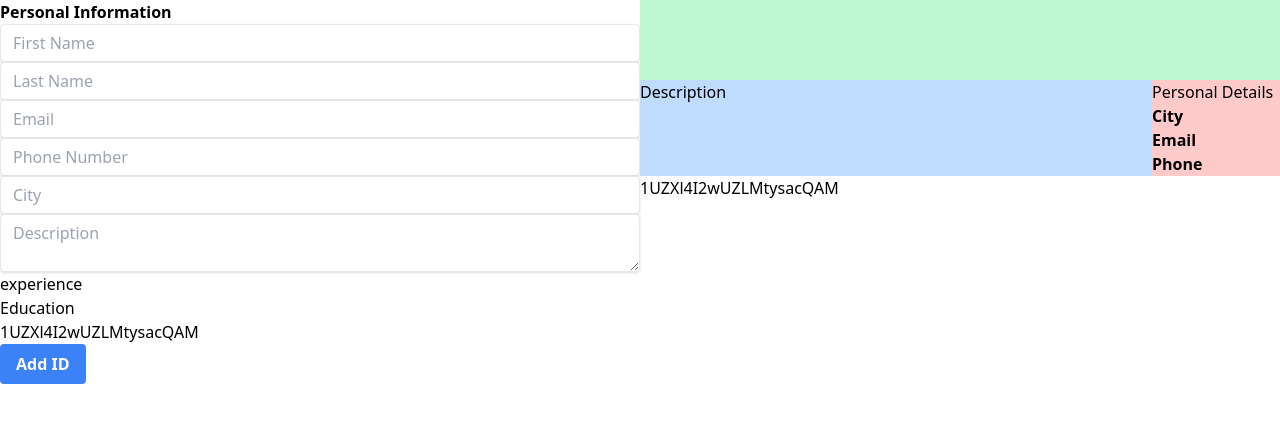
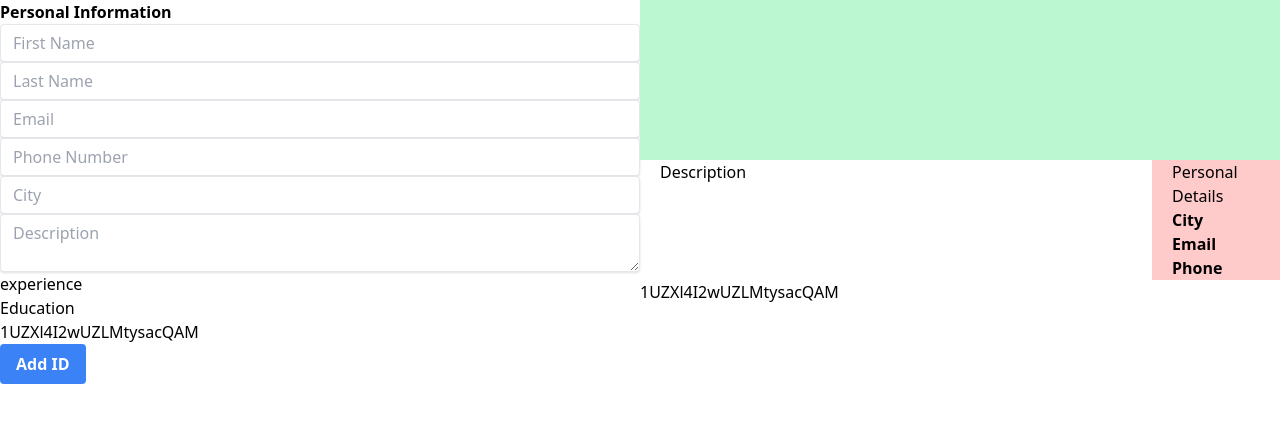
Before and after one commit to Baskin-Ridley/react-cv-generator, a Next.js app: page / in a window 1280 px wide. Shown: the top 422 px of the page. Built offline with nearby package versions, Linux system fonts and the light colour scheme.

Commit message:
styled right hand side

```diff
--- a/pages/components/sides/RightSide.tsx
+++ b/pages/components/sides/RightSide.tsx
@@ -27,20 +27,20 @@ const [personalInfo, setPersonalInfo] = useRecoilState(personalInfoAtom)
 
   return (
     <div>
-      <div className="bg-green-200 h-20">
+      <div className="bg-green-200 h-40 flex px-5">
         <div>
-          <h2 className="text-white text-2xl">{personalInfo.firstName}</h2>
-          <h3 className="text-white text-xl">{personalInfo.lastName}</h3>
+          <h2 className="text-white mt-6 font-bold text-4xl">{personalInfo.firstName}</h2>
+          <h3 className="text-white mt-6 font-bold text-3xl">{personalInfo.lastName}</h3>
         </div>
       </div>
       <div className="grid grid-cols-5">
-        <div className="bg-blue-200 col-span-4 break-all">
+        <div className="col-span-4 break-all px-5">
           <div>
-            <h2>Description</h2>
+            <h2 className="">Description</h2>
             <p >{personalInfo.description}</p>
           </div>
         </div>
-        <div className="bg-red-200 col-span-1 w-full break-words">
+        <div className="bg-red-200 col-span-1 w-full break-words px-5">
           <h2>Personal Details</h2>
           <div>
             <b>City</b>
```
